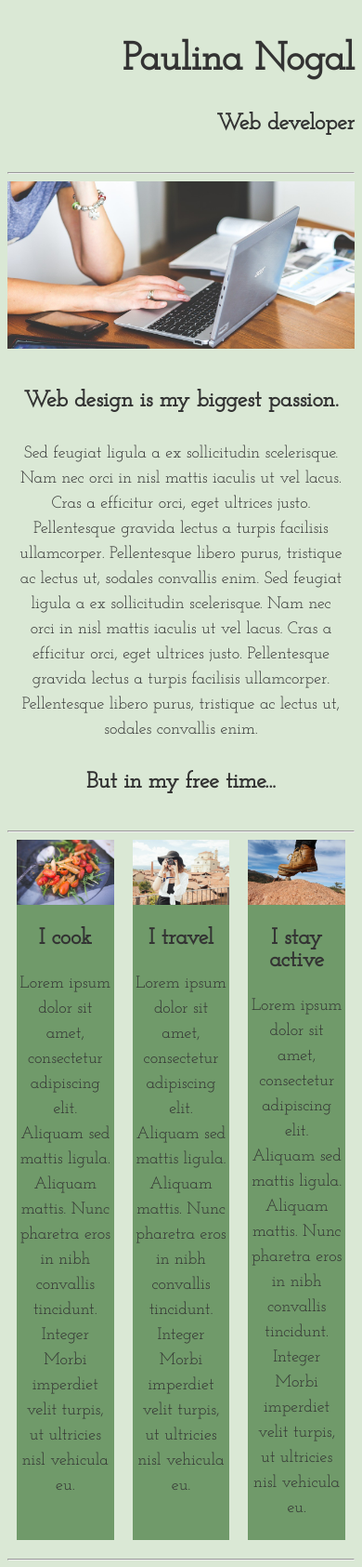
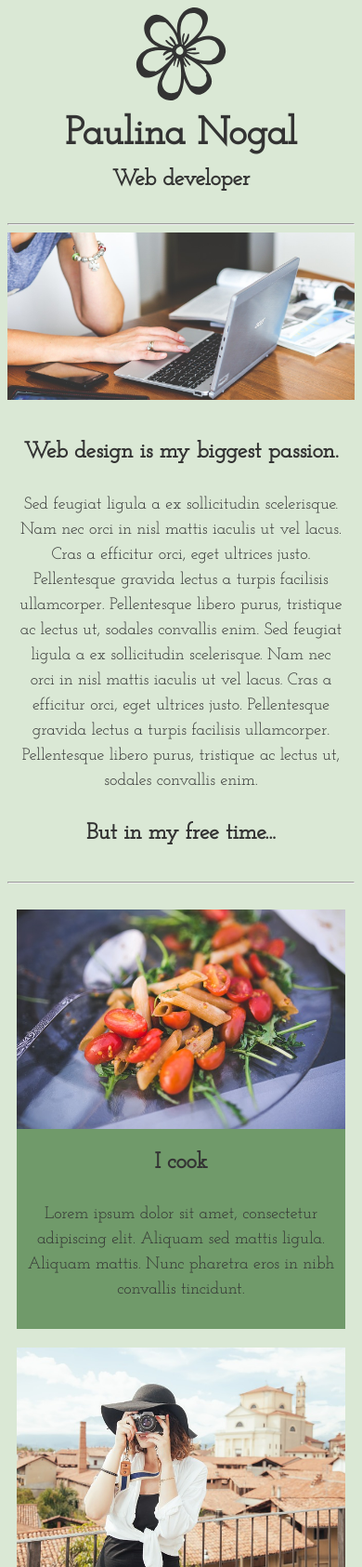
Before and after one commit to nogalpaulina/portfolio_nogal, a plain HTML site: page index.html in a window 390 px wide. Shown: the top 1685 px of the page at 93% size. Drawn offline with Linux system fonts and the light colour scheme.

Commit message:
Review feedback fixes

```diff
--- a/css/style.css
+++ b/css/style.css
@@ -1,5 +1,5 @@
-* {
-	font-family: 'Josefin Slab', serif;
+body {
+	font-family: "Josefin Slab", serif;
 	color: #333;
 	-webkit-box-sizing: border-box;
 	-moz-box-sizing: border-box;
@@ -23,8 +23,15 @@ section {
 	display: flex;
 }
 
+.logo {
+	width: 100px;
+	margin-top: 20px;
+	margin-left: 20px;
+}
+
 .title {
 	text-align: right;
+	margin-right: 24px;
 }
 
 h1 {
@@ -46,30 +53,94 @@ img {
 	width: 100%;
 }
 
-img.interest {
+.img-interest {
 	opacity: 1;
 	-webkit-transition: opacity 0.5s
 }
 
-img.interest:hover {
+.img-interest:hover {
 	opacity: 0.7;
 }
 
-.col-3 {
+.div-interest {
 	background-color: #709a6a;
 	margin: 0 10px;
+}
+
+.col-1 {
+	width: 8.33%;
+}
+
+.col-2 {
+	width: 16.66%;
+}
+
+.col-3 {
+	width: 25%;
+}
+
+.col-4 {
 	width: 33.33%;
+}
+
+.col-5 {
+	width: 41.66%;
 }
 
 .col-6 {
 	width: 50%;
 }
 
+.col-7 {
+	width: 58.33%;
+}
+
+.col-8 {
+	width: 66.66%;
+}
+
+.col-9 {
+	width: 75%;
+}
+
+.col-10 {
+	width: 83.33%;
+}
+
+.col-11 {
+	width: 91.66%;
+}
+
 .col-12 {
 	width: 100%;
 }
+
 
 footer {
 	text-align: center;
 	margin: 20px auto;
 }
+
+@media only screen and (max-width: 767px) {
+	.row {
+		flex-wrap: wrap;
+	}
+
+	.col-1, .col-2, .col-3, .col-4, .col-5, .col-6, .col-7, .col-8, .col-9, .col-10, .col-11, .col-12 {
+		width: 100%;
+	}
+
+	.title {
+		text-align: center;
+		margin: 15px;
+	}
+
+	.logo {
+		display: block;
+		margin: 0 auto;
+	}
+
+	.div-interest {
+		margin-top: 20px;
+	}
+}
--- a/index.html
+++ b/index.html
@@ -8,16 +8,17 @@
 	<link href='http://fonts.googleapis.com/css?family=Josefin+Slab' rel='stylesheet' type='text/css'>
 </head>
 <body>
-	<section>
 	<header>
 		<div class="row">
-				<div class="col-12">
+			<div class="col-2"><img class="logo" src="img/flower-logo.svg" alt="logo"></div>
+			<div class="col-10">
 				<h1 class="title">Paulina Nogal</h1>
 				<h2 class="title">Web developer</h2>
 			</div>
 		</div>
 		<hr />
 	</header>
+	<section>
 		<div class="row">
 			<div class="col-12">
 				<img src="img/hero.jpg" alt="background image">
@@ -32,17 +33,17 @@
 		</div>
 		<hr />
 		<div class="row">
-			<div class="col-3"><img class="interest" src="img/cook.jpg" alt="cooking">
+			<div class="col-4 div-interest"><img class="img-interest" src="img/cook.jpg" alt="cooking">
 				<h2>I cook</h2>
-				<p>Lorem ipsum dolor sit amet, consectetur adipiscing elit. Aliquam sed mattis ligula. Aliquam mattis. Nunc pharetra eros in nibh convallis tincidunt. Integer Morbi imperdiet velit turpis, ut ultricies nisl vehicula eu.</p>
+				<p>Lorem ipsum dolor sit amet, consectetur adipiscing elit. Aliquam sed mattis ligula. Aliquam mattis. Nunc pharetra eros in nibh convallis tincidunt.</p>
 			</div>
-			<div class="col-3"><img class="interest" src="img/travel.jpg" alt="travel">
+			<div class="col-4 div-interest"><img class="img-interest" src="img/travel.jpg" alt="travel">
 				<h2>I travel</h2>
 				<p>Lorem ipsum dolor sit amet, consectetur adipiscing elit. Aliquam sed mattis ligula. Aliquam mattis. Nunc pharetra eros in nibh convallis tincidunt. Integer Morbi imperdiet velit turpis, ut ultricies nisl vehicula eu.</p>
 			</div>
-			<div class="col-3"><img class="interest" src="img/boots.jpg" alt="boots">
+			<div class="col-4 div-interest"><img class="img-interest" src="img/boots.jpg" alt="boots">
 				<h2>I stay active</h2>
-				<p>Lorem ipsum dolor sit amet, consectetur adipiscing elit. Aliquam sed mattis ligula. Aliquam mattis. Nunc pharetra eros in nibh convallis tincidunt. Integer Morbi imperdiet velit turpis, ut ultricies nisl vehicula eu.</p>
+				<p>Lorem ipsum dolor sit amet, consectetur adipiscing elit. Aliquam sed mattis ligula. Aliquam mattis. Nunc pharetra eros.</p>
 			</div>
 		</div>
 		<hr />
```
Also changed, not shown: img/flower-logo.svg (added). Lines whose indentation alone changed are shown as unchanged.
